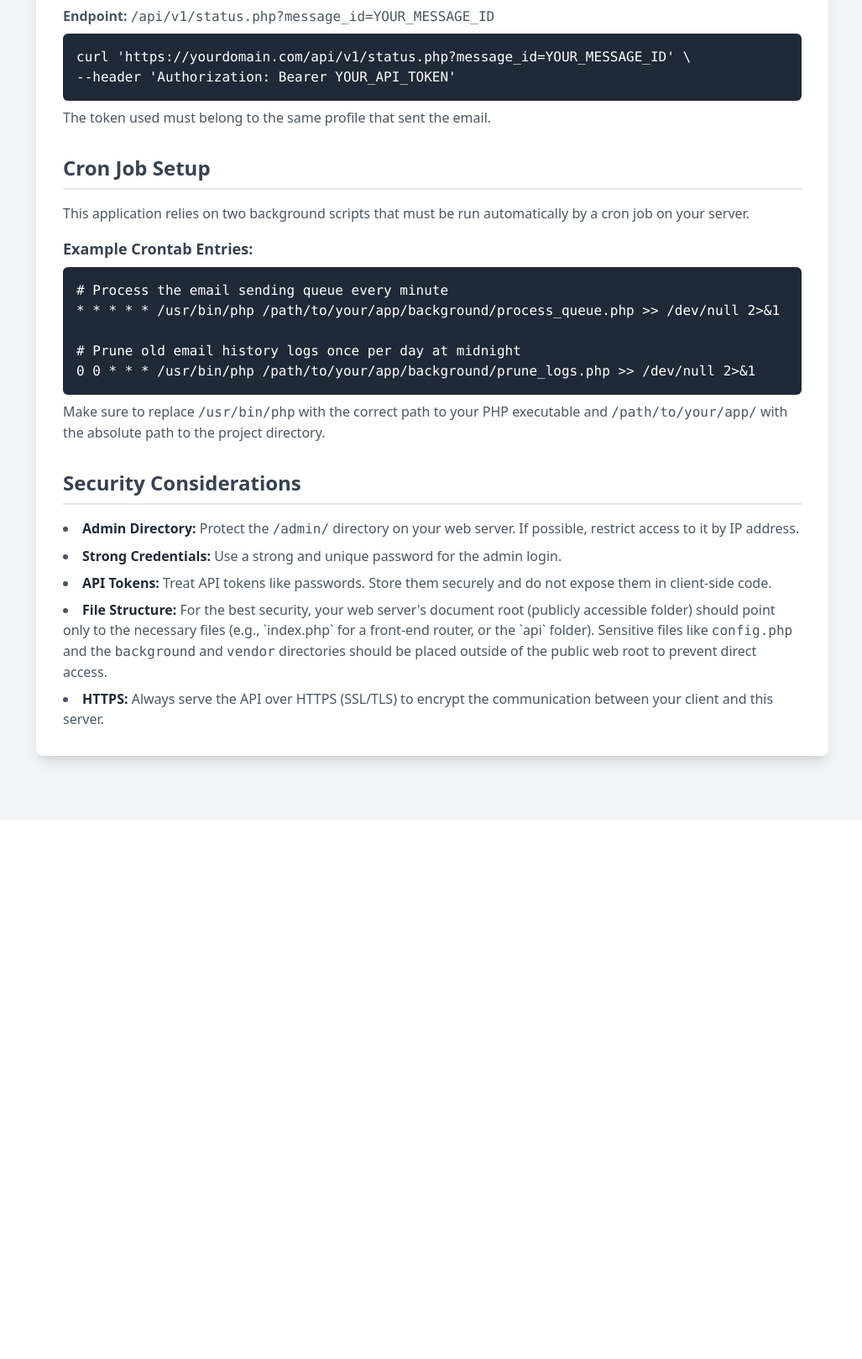
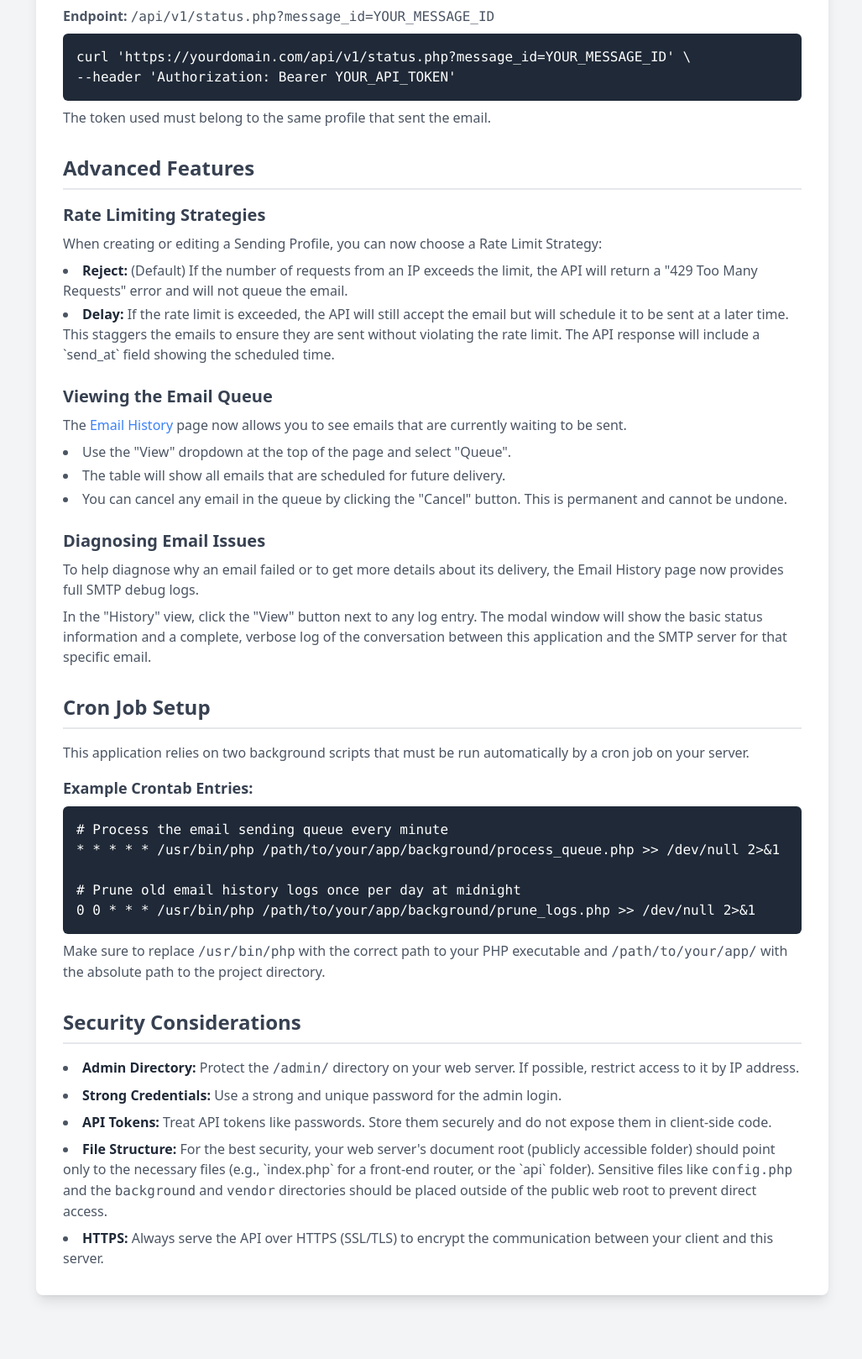
Before and after one commit to zeighy/api4smtp_php, a PHP site: page /admin/help.php in a window 1280 px wide. Shown: the part 1208-2826 px from the top of the page at 84% size, without its empty margins (253-1280 px from the left). Before the commit the page ends 2128 px from the top, so only its background shows below. Run offline with PHP 8.4, Linux system fonts and the light colour scheme; the visitor is signed in with stand-in values (Sample User, id 1); some libraries are stand-ins or nearby versions.

Commit message:
docs: Update documentation for new features
This commit updates the `README.md` and the in-app help page (`admin/help.php`) to reflect the latest features added to the application.

The documentation now includes detailed information on:

1.  **Advanced Rate Limiting**: Explanation of the 'REJECT' and 'DELAY' strategies.
2.  **Queue Management**: Instructions on how to view and cancel emails in the sending queue.
3.  **Advanced Logging**: Details on how to use the SMTP debug logs to diagnose email delivery issues.
4.  **API Response**: The API documentation has been updated to include the new `send_at` field in the response.

```diff
--- a/admin/help.php
+++ b/admin/help.php
@@ -66,6 +66,43 @@ require_once __DIR__ . '/includes/header.php';
             </div>
         </section>
 
+        <!-- Advanced Features -->
+        <section>
+            <h2 class="text-2xl font-semibold text-gray-700 border-b-2 pb-2 mb-4">Advanced Features</h2>
+            <div class="space-y-6">
+                <div>
+                    <h3 class="text-xl font-semibold text-gray-700 mb-2">Rate Limiting Strategies</h3>
+                    <p class="text-gray-600">
+                        When creating or editing a Sending Profile, you can now choose a Rate Limit Strategy:
+                    </p>
+                    <ul class="list-disc list-inside text-gray-600 space-y-1 mt-2">
+                        <li><strong class="font-semibold text-gray-800">Reject:</strong> (Default) If the number of requests from an IP exceeds the limit, the API will return a "429 Too Many Requests" error and will not queue the email.</li>
+                        <li><strong class="font-semibold text-gray-800">Delay:</strong> If the rate limit is exceeded, the API will still accept the email but will schedule it to be sent at a later time. This staggers the emails to ensure they are sent without violating the rate limit. The API response will include a `send_at` field showing the scheduled time.</li>
+                    </ul>
+                </div>
+                <div>
+                    <h3 class="text-xl font-semibold text-gray-700 mb-2">Viewing the Email Queue</h3>
+                    <p class="text-gray-600">
+                        The <a href="email_logs.php" class="text-blue-500 hover:underline">Email History</a> page now allows you to see emails that are currently waiting to be sent.
+                    </p>
+                     <ul class="list-disc list-inside text-gray-600 space-y-1 mt-2">
+                        <li>Use the "View" dropdown at the top of the page and select "Queue".</li>
+                        <li>The table will show all emails that are scheduled for future delivery.</li>
+                        <li>You can cancel any email in the queue by clicking the "Cancel" button. This is permanent and cannot be undone.</li>
+                    </ul>
+                </div>
+                 <div>
+                    <h3 class="text-xl font-semibold text-gray-700 mb-2">Diagnosing Email Issues</h3>
+                    <p class="text-gray-600">
+                        To help diagnose why an email failed or to get more details about its delivery, the Email History page now provides full SMTP debug logs.
+                    </p>
+                    <p class="text-gray-600 mt-2">
+                        In the "History" view, click the "View" button next to any log entry. The modal window will show the basic status information and a complete, verbose log of the conversation between this application and the SMTP server for that specific email.
+                    </p>
+                </div>
+            </div>
+        </section>
+
         <!-- Cron Job Setup -->
         <section>
             <h2 class="text-2xl font-semibold text-gray-700 border-b-2 pb-2 mb-4">Cron Job Setup</h2>
```
Also changed, not shown: README.md.
